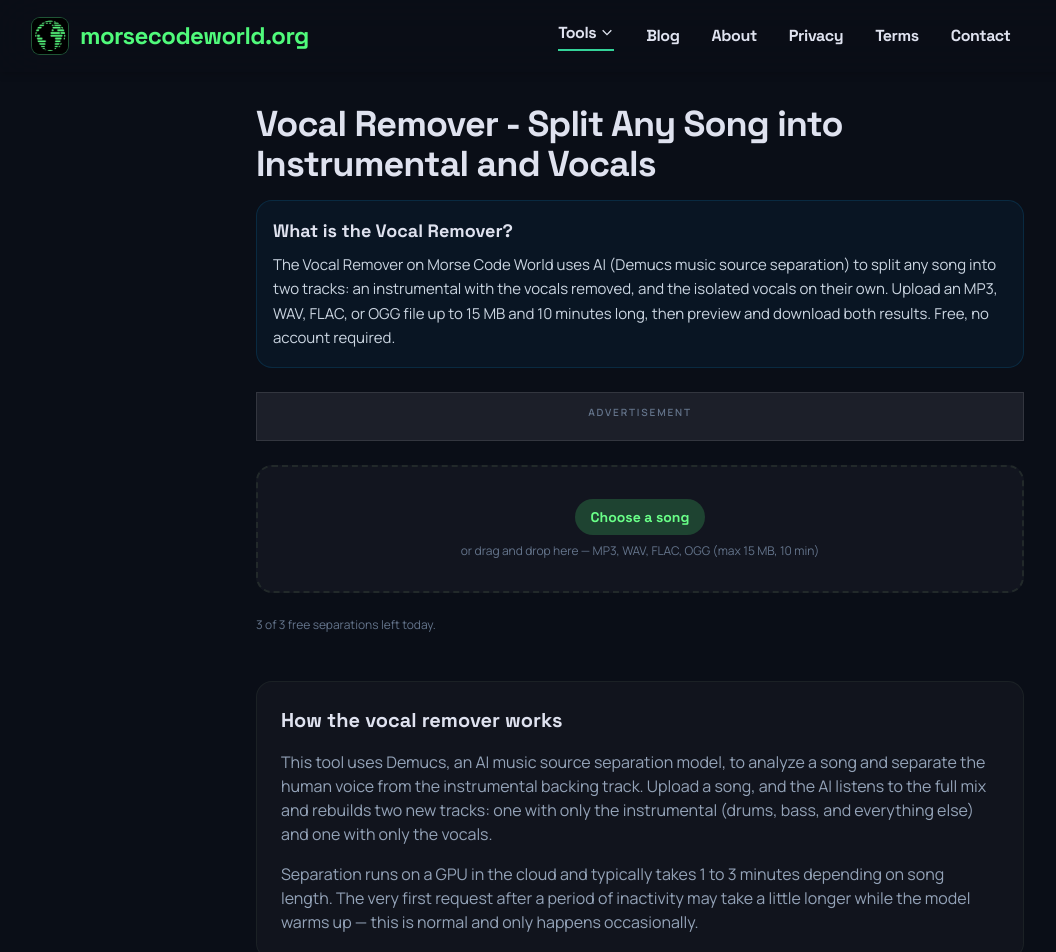
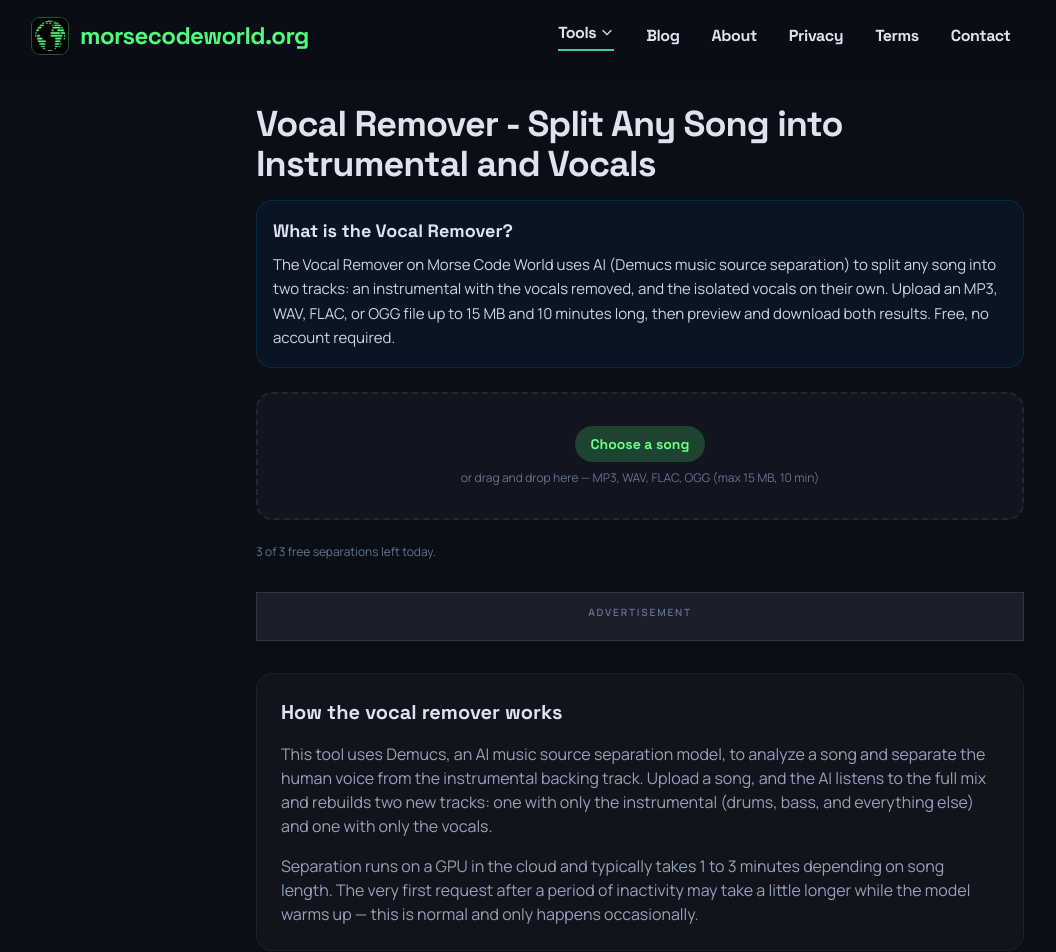
Before and after one commit to sandaru3n/Morse-Code-World, a Next.js app: page /vocal-remover in a window 1280 px wide. Shown: the top 952 px of the page, without its empty margins (0-1056 px from the left). Built offline with nearby package versions, Linux system fonts and the light colour scheme; no server answers.

Commit message:
update page

```diff
--- a/components/pages/VocalRemoverPageView.tsx
+++ b/components/pages/VocalRemoverPageView.tsx
@@ -71,14 +71,15 @@ export function VocalRemoverPageView({ locale }: { locale: HomeLocale }) {
               </p>
             </section>
 
-            <AdsenseHorizontalBanner className="mt-6" />
 
             <div className="mt-6">
               <VocalRemover />
             </div>
 
+            <AdsenseHorizontalBanner className="mt-8" />
+
             <section
-              className="mt-12 rounded-2xl border border-slate-200/80 bg-white/80 p-5 dark:border-outline-variant/25 dark:bg-surface-container/40 sm:p-6"
+              className="mt-8 rounded-2xl border border-slate-200/80 bg-white/80 p-5 dark:border-outline-variant/25 dark:bg-surface-container/40 sm:p-6"
               aria-labelledby="vocal-remover-about"
             >
               <h2 id="vocal-remover-about" className="font-headline text-lg font-bold sm:text-xl">
```
